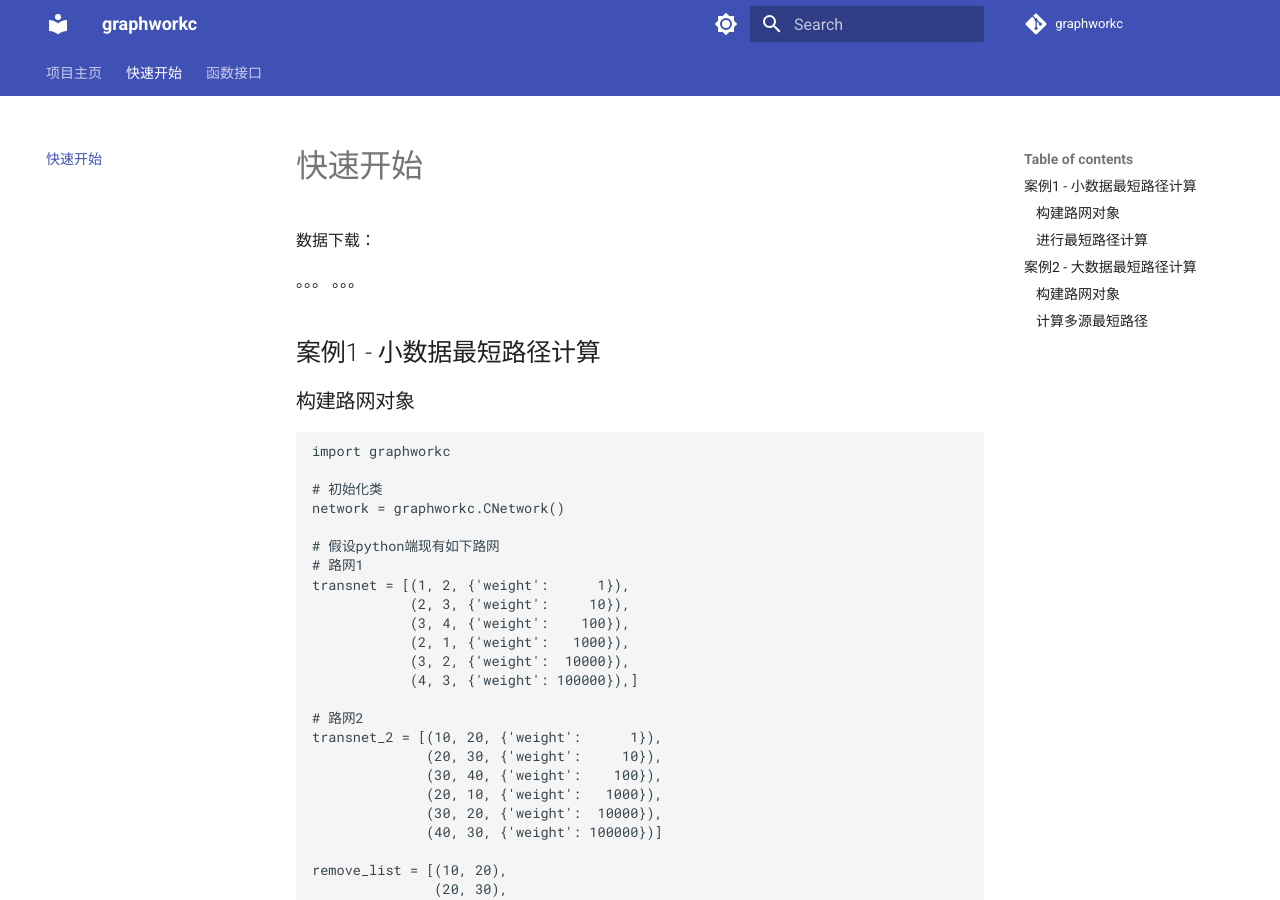
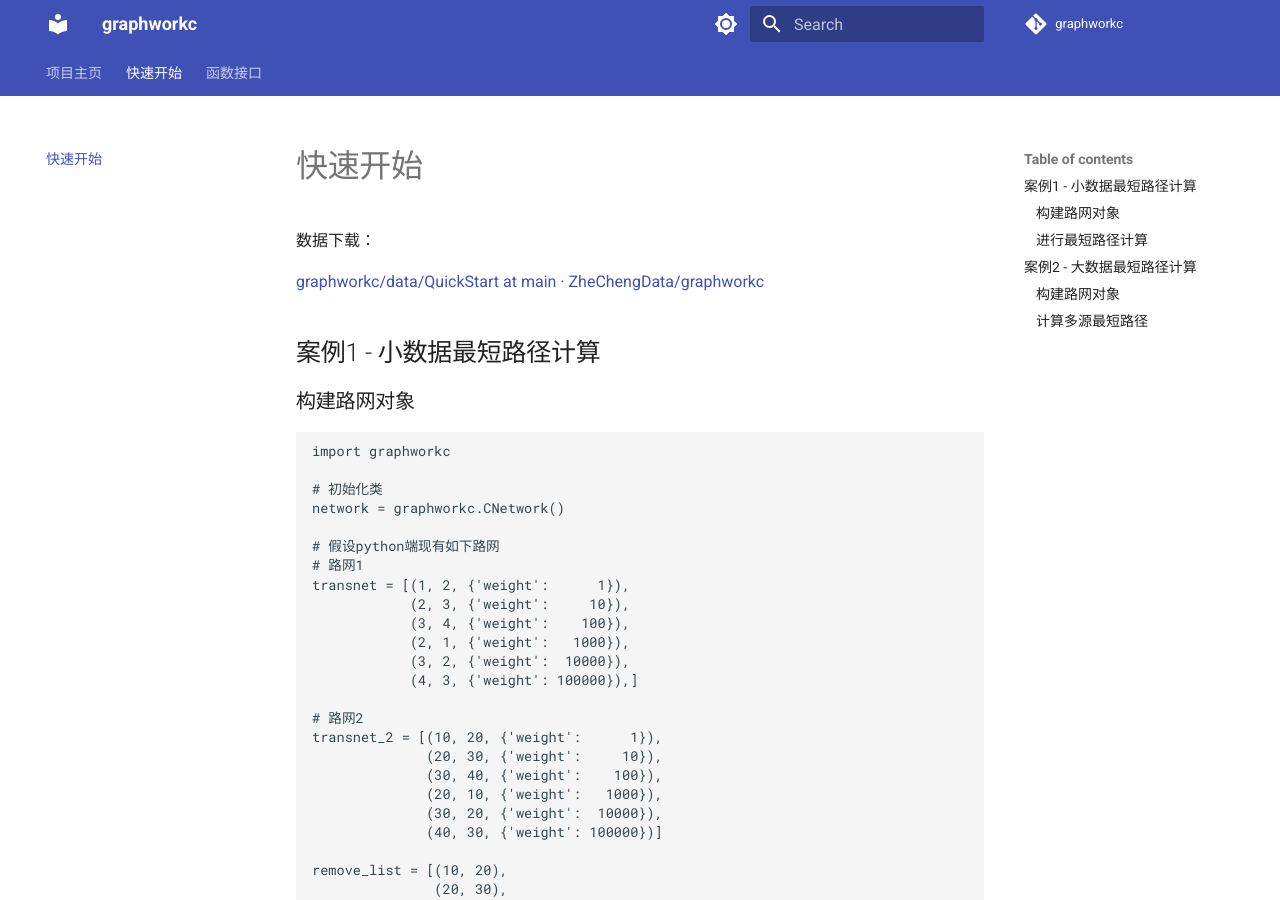
Before and after one commit to ZheChengData/graphworkc, an MkDocs documentation site: the page built from docs/快速开始.md, in a window 1280 px wide and 900 px high. Built offline with MkDocs 1.6.1 and Material for MkDocs 9.7.7, drawn with Linux system fonts in a browser that asks for light colours; comment, search, counter and statistics services are not loaded.

Commit message:
update 2025/2/7 14:40
"快速开始"页 补充更新

```diff
--- a/docs/快速开始.md
+++ b/docs/快速开始.md
@@ -4,9 +4,7 @@
 
 数据下载：
 
-。。。  。。。
-
-
+[graphworkc/data/QuickStart at main · ZheChengData/graphworkc](https://github.com/ZheChengData/graphworkc/tree/main/data/QuickStart)
 
 ## 案例1 - 小数据最短路径计算
 
```
